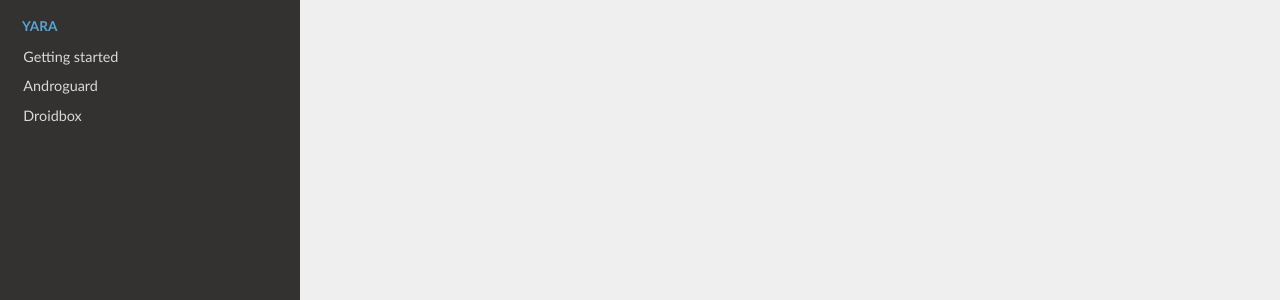
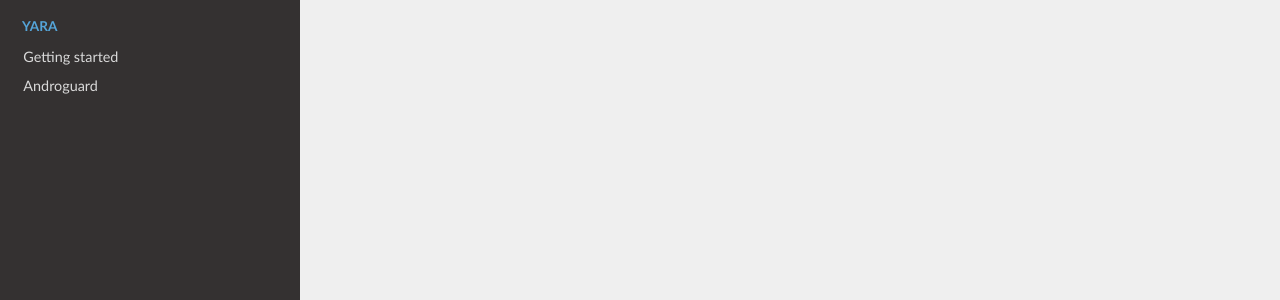
Before and after one commit to Koodous/docs.koodous.com, an MkDocs documentation site: the page built from docs/index.md, in a window 1280 px wide. Shown: the part 493-793 px from the top of the page. Built offline with MkDocs 1.6.1, drawn with Linux system fonts in a browser that asks for light colours; nearby versions of some CDN libraries; old or Windows-style settings are respelled for this version of MkDocs.

Commit message:
Removed Droidbox sections until it is complete

```diff
--- a/mkdocs.yml
+++ b/mkdocs.yml
@@ -16,4 +16,3 @@
 - ['rest-api/activity.md','REST API', 'Activity']
 - ['yara/getting-started.md','Yara', 'Getting started']
 - ['yara/androguard.md','Yara', 'Androguard']
-- ['yara/droidbox.md','Yara', 'Droidbox']
```
